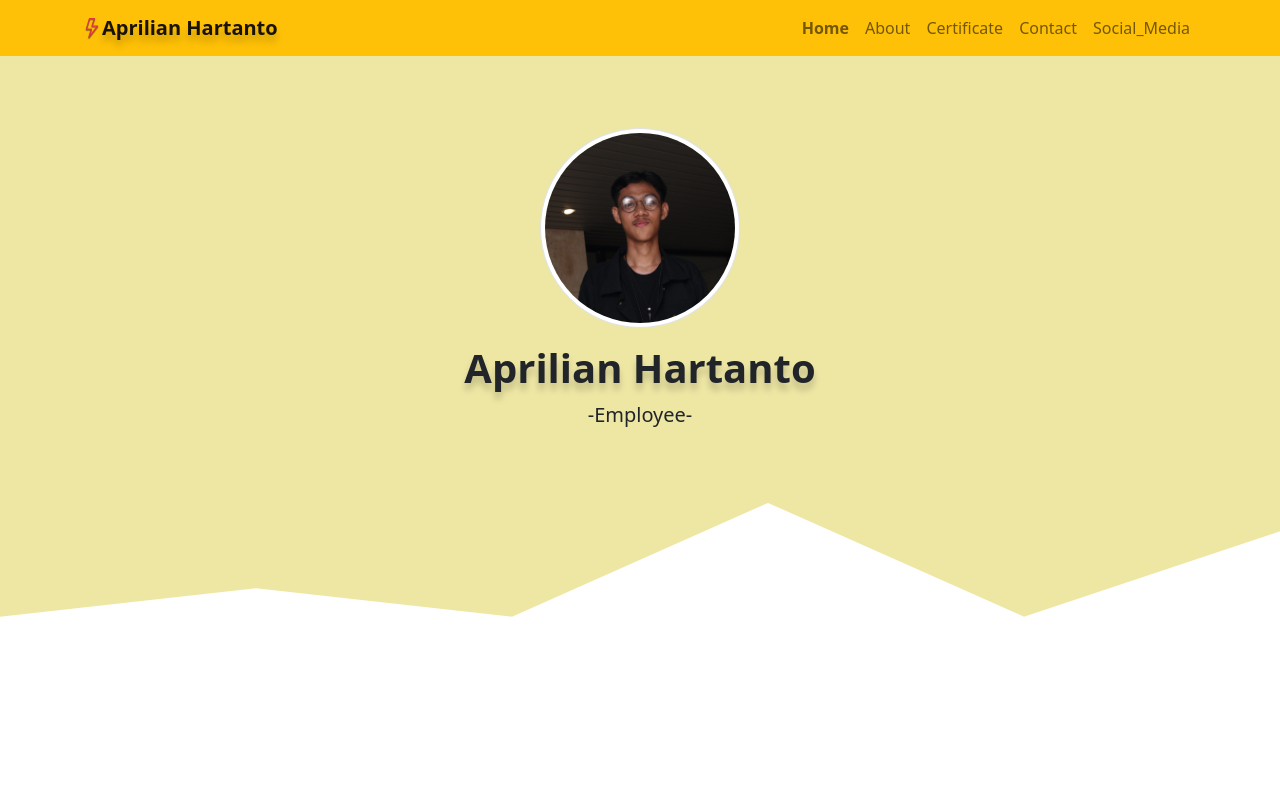
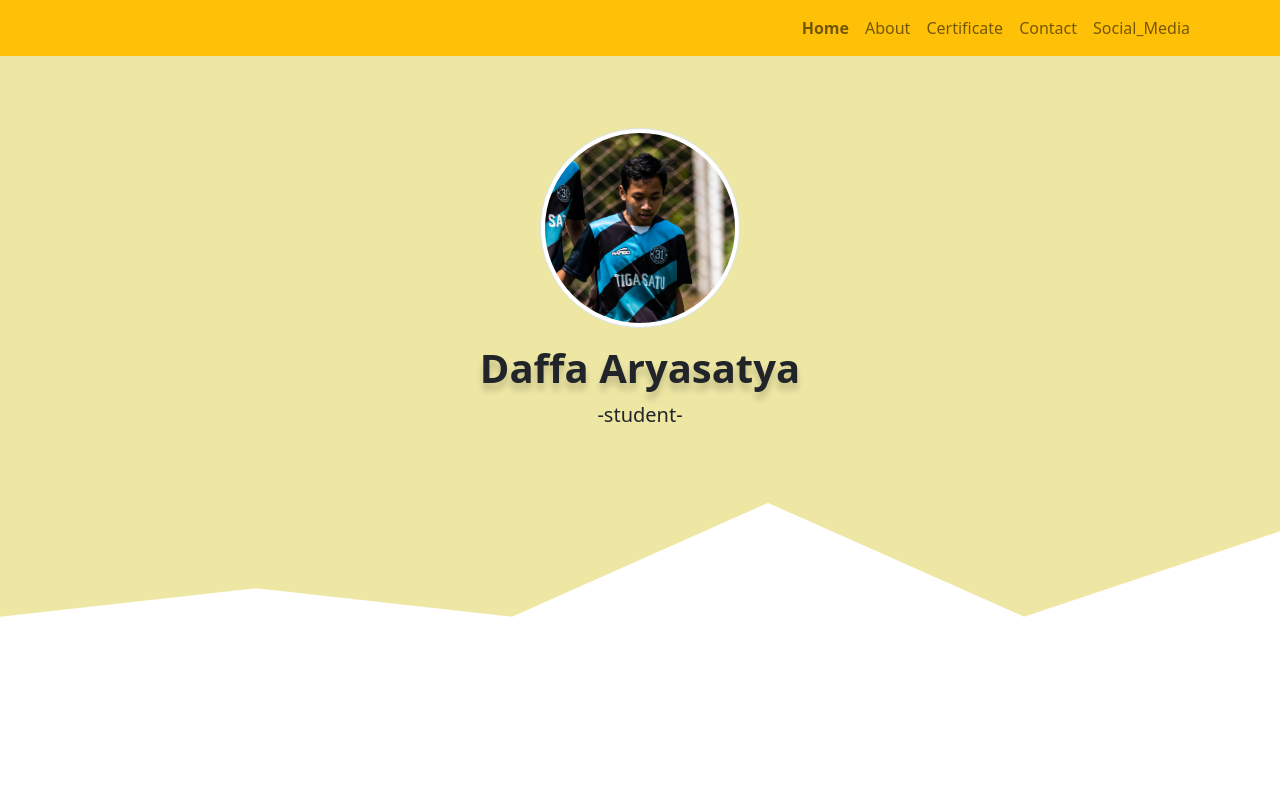
Before and after one commit to daffaaryapp/daffaaryapp.github.io, a plain HTML site: page index.html in a window 1280 px wide. Shown: the top 800 px of the page. Drawn offline with nearby package versions, Linux system fonts and the light colour scheme.

Commit message:
jadiin daffa

```diff
--- a/index.html
+++ b/index.html
@@ -21,7 +21,7 @@
     <!-- Navbar -->
     <nav class="navbar navbar-expand-lg navbar-light bg-warning fixed-top">
       <div class="container">
-        <a class="navbar-brand fw-bolder" href="#"><i class="bi bi-lightning text-danger mySes turtle"></i>Aprilian Hartanto</a>
+        <a class="navbar-brand fw-bolder" href="#"></a>
         <button class="navbar-toggler" type="button" data-bs-toggle="collapse" data-bs-target="#navbarNav" aria-controls="navbarNav" aria-expanded="false" aria-label="Toggle navigation">
           <span class="navbar-toggler-icon"></span>
         </button>
@@ -50,9 +50,9 @@
 
     <!-- Jumbotron -->
     <section class="jumbotron text-center">
-      <img data-aos="flip-left" data-aos-easing="ease-out-cubic" data-aos-duration="2000" src="properti/3.jpg" alt="daffaaryapp" width="200" class="anim rounded-circle mb-3 img-thumbnail" />
-      <h1 data-aos="zoom-in" data-aos-duration="2000" class="display-4 fs-1 fw-bold">Aprilian Hartanto</h1>
-      <p data-aos="fade-right" data-aos-duration="2000" class="lead">-Employee-</p>
+      <img data-aos="flip-left" data-aos-easing="ease-out-cubic" data-aos-duration="2000" src="properti/gmb1.jpg" alt="daffaaryapp" width="200" class="anim rounded-circle mb-3 img-thumbnail" />
+      <h1 class="display-4 fs-1 fw-bold"></h1>
+      <p data-aos="fade-right" data-aos-duration="2000" class="lead">-student-</p>
       <svg xmlns="http://www.w3.org/2000/svg" viewBox="0 0 1440 320"><path fill="#fff" fill-opacity="1" d="M0,192L288,160L576,192L864,64L1152,192L1440,96L1440,320L1152,320L864,320L576,320L288,320L0,320Z"></path></svg>
     </section>
     <!-- Akhir Jumbotron -->
@@ -155,12 +155,7 @@
       <div data-aos="flip-up" data-aos-duration="1000" class="container">
         <div class="row text-center pb-3"><h2>Social Media</h2></div>
         <div class="row justify-content-center mb-3">
-          <a href="https://www.instagram.com/tanpotannn_/" target="_blank" class="btn btn-success btn-lg w-75 sosmed mySes"
-            ><i class="bi bi-lightning"></i> <i class="bi bi-instagram text-start"></i> tanpotannn_ <i class="bi bi-lightning"></i
-          ></a>
-        </div>
-        <div class="row justify-content-center">
-          <a href="https://www.instagram.com/akutheflash/" target="_blank" class="btn btn-success btn-lg w-75 sosmed mySes"><i class="bi bi-lightning"></i> <i class="bi bi-instagram"></i> akutheflash <i class="bi bi-lightning"></i></a>
+          <a href="https://www.instagram.com/daffa_aryasatya_/" target="_blank" class="btn btn-success btn-lg w-75 sosmed mySes"><i class="bi bi-chevron-compact-right"></i> <i class="bi bi-instagram text-start"></i>daffa_aryasatya_ </a>
         </div>
       </div>
     </section>
@@ -206,9 +201,19 @@
           .catch((error) => console.error("Error!", error.message));
       });
     </script>
+    <!-- AOS -->
     <script src="https://unpkg.com/aos@2.3.1/dist/aos.js"></script>
     <script>
       AOS.init();
     </script>
+    <!-- GSAP -->
+    <script src="https://cdnjs.cloudflare.com/ajax/libs/gsap/3.6.1/gsap.min.js"></script>
+    <script src="https://cdnjs.cloudflare.com/ajax/libs/gsap/3.6.1/TextPlugin.min.js"></script>
+    <script>
+      // plugin gsap
+      gsap.registerPlugin(TextPlugin);
+      gsap.to(".fs-1", { duration: 3, text: "Daffa Aryasatya" });
+      gsap.from(".navbar", { y: -100, ease: "back.out(1.7)", duration: 1.5 });
+    </script>
   </body>
 </html>
```
